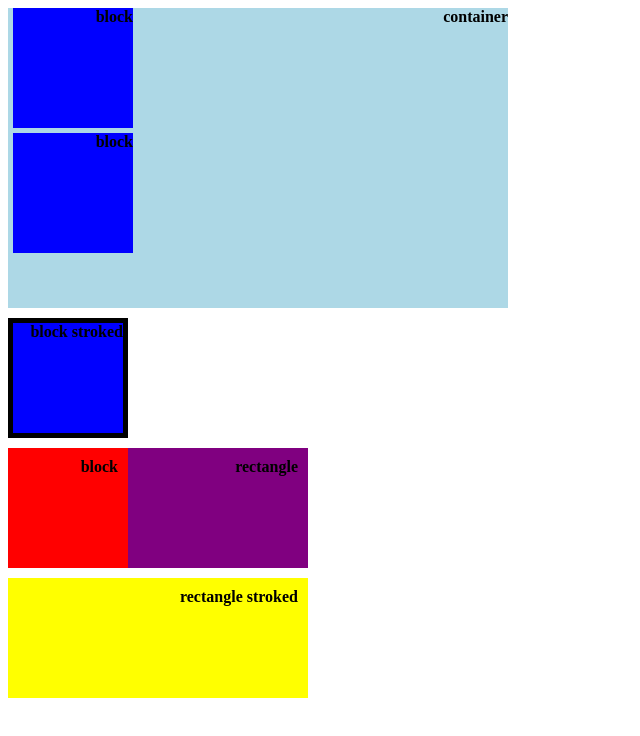
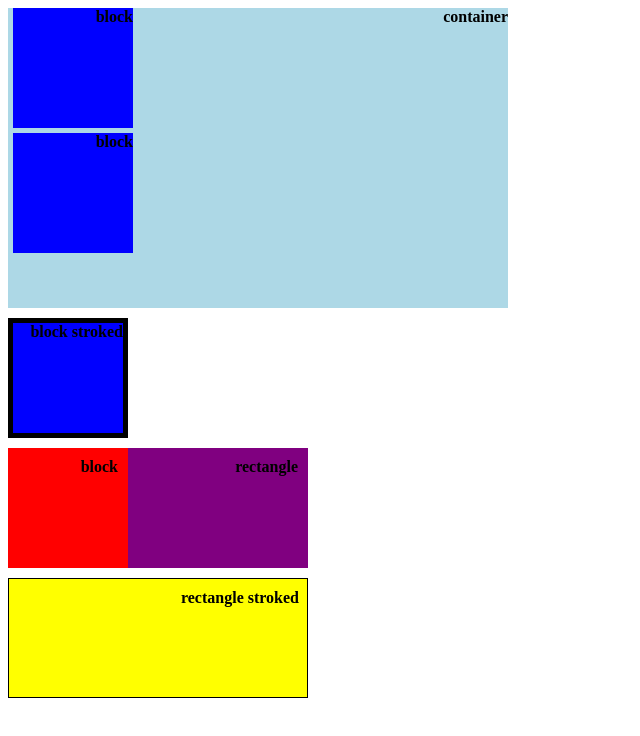
Before and after one commit to justinasc/BTA-Courses, a plain HTML site: page CSS/index.html in a window 1280 px wide. Shown: the whole page, without its empty margins (0-640 px from the left). Drawn offline with Linux system fonts and the light colour scheme.

Commit message:
reactangle stroke
added stroke for last block

```diff
--- a/CSS/style.css
+++ b/CSS/style.css
@@ -49,4 +49,6 @@ div span{
     width: 300px;
     height: 120px;
     background-color: yellow;
+    border: 1px solid black;
+    box-sizing: border-box;
 }
```
